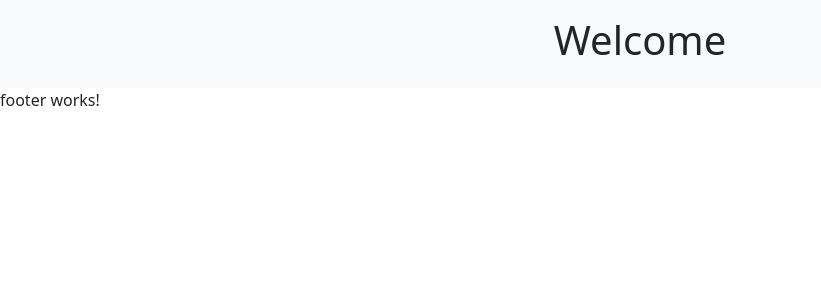
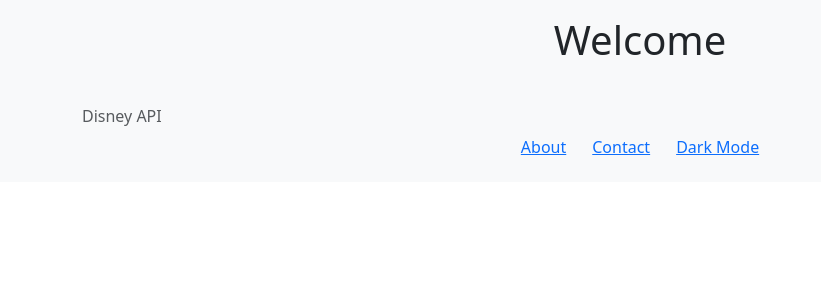
Before and after one commit to justin-daniel-api/disney-api, an Angular app in the folder my-disney-app/: page / in a window 1280 px wide. Shown: the top 300 px of the page, without its empty margins (0-821 px from the left). Built offline with nearby package versions, Linux system fonts and the light colour scheme; no server answers.

Commit message:
added footer styles

```diff
--- a/my-disney-app/src/app/components/footer/footer.component.html
+++ b/my-disney-app/src/app/components/footer/footer.component.html
@@ -1 +1,10 @@
-<p>footer works!</p>
+<footer class="footer mt-auto py-3 bg-light">
+    <div class="container">
+      <span class="text-muted">Disney API</span>
+      <div class="d-flex justify-content-center">
+        <button type="button" class="btn btn-link">About</button>
+        <button type="button" class="btn btn-link">Contact</button>
+        <button type="button" class="btn btn-link">Dark Mode</button>
+      </div>
+    </div>
+  </footer>
```
